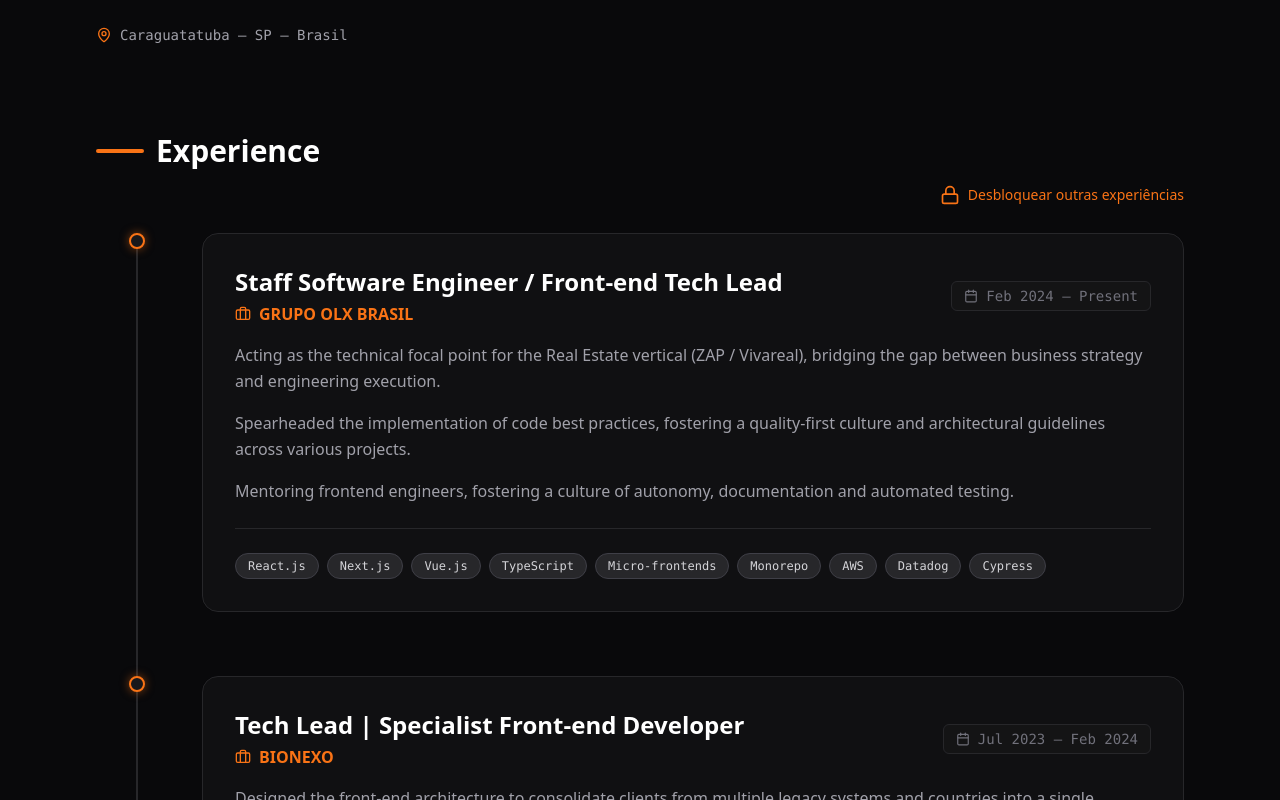
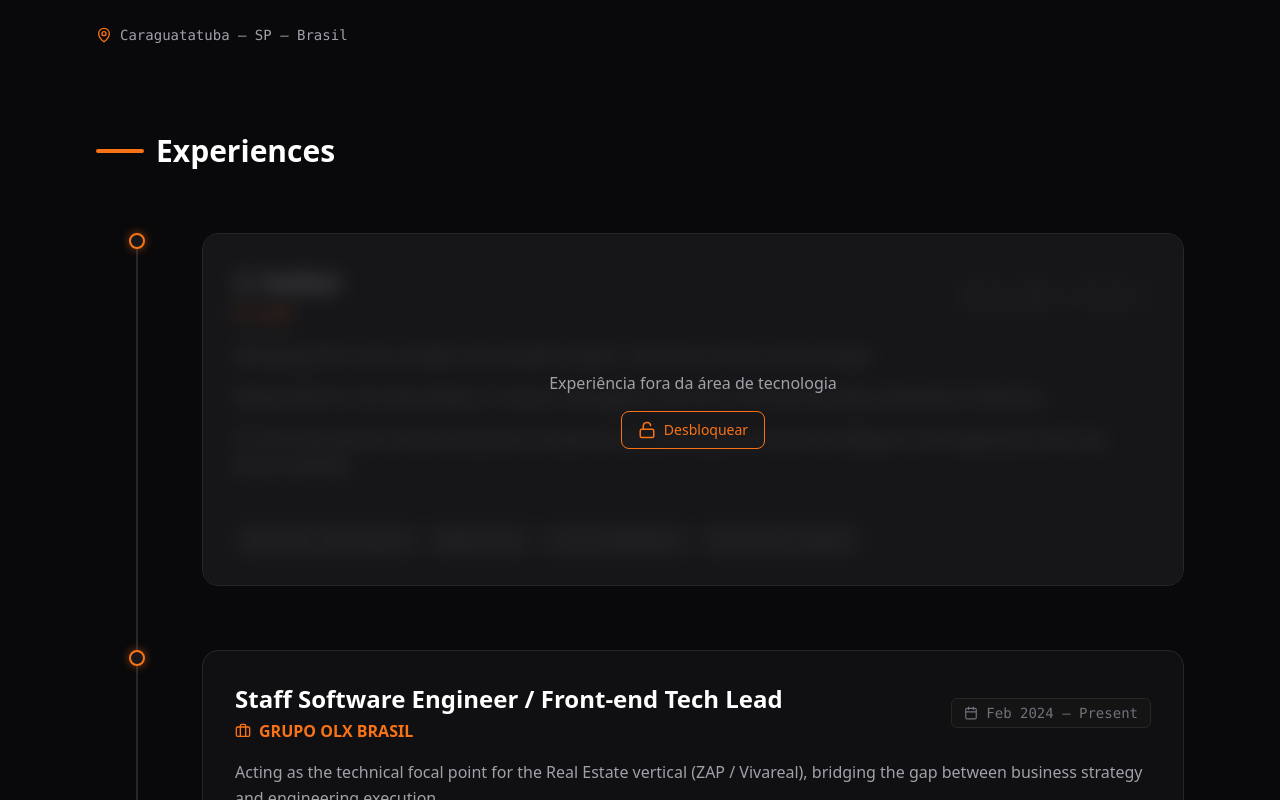
Before and after one commit to andhersonsantos/bio-landing-page, a React (Vite) app: page / in a window 1280 px wide. Shown: the part 640-1440 px from the top of the page. Built offline with nearby package versions, Linux system fonts and the light colour scheme.

Commit message:
Refactor Experience component: Introduce ExperienceCard for better code organization, simplify state management, and enhance user interaction with unlock functionality. Update text content for improved clarity and relevance.

```diff
--- a/src/components/Experience.tsx
+++ b/src/components/Experience.tsx
@@ -1,90 +1,29 @@
-import { memo, useState, useMemo, useCallback } from 'react';
+import { memo, useState, useCallback } from 'react';
 import { motion } from 'framer-motion';
-import { Briefcase, Calendar, Lock, Unlock } from 'lucide-react';
+import { Briefcase, Calendar, Unlock } from 'lucide-react';
 import { ExperienceItem, ResumeData } from '../types/Resume';
 
-type ExperienceProps = {
-  experiences: ExperienceItem[];
-  title: string;
+type ExperienceCardProps = {
+  job: ExperienceItem;
+  index: number;
   ariaLabels: ResumeData['ariaLabels'];
 };
 
-export const Experience = memo(function Experience({
-  experiences,
-  title,
+const ExperienceCard = memo(function ExperienceCard({
+  job,
+  index,
   ariaLabels,
-}: ExperienceProps) {
-  const [unlocked, setUnlocked] = useState(false);
+}: ExperienceCardProps) {
+  const [isUnlocked, setIsUnlocked] = useState(false);
 
   const handleUnlock = useCallback(() => {
-    setUnlocked(true);
+    setIsUnlocked(true);
   }, []);
 
-  const visibleExperiences = useMemo(
-    () => experiences.filter((job) => !job.isLocked || unlocked),
-    [experiences, unlocked]
-  );
+  const isLocked = job.isLocked && !isUnlocked;
 
   return (
-    <section
-      id="experience"
-      className="py-10 px-6 lg:px-24 relative"
-      aria-labelledby="experience-title"
-    >
-      <div className="lg:flex items-center gap-2 justify-between">
-        <span>
-          <h3
-            id="experience-title"
-            className="text-3xl font-bold text-white lg:mb-16 flex items-center gap-3"
-          >
-            <span
-              className="w-12 h-1 bg-brand-orange rounded-full"
-              aria-hidden="true"
-            ></span>
-            {title}
-          </h3>
-        </span>
-        <motion.button
-          onClick={handleUnlock}
-          tabIndex={unlocked ? -1 : 0}
-          className="flex items-center gap-2 text-brand-orange cursor-pointer hover:text-orange-400 transition-colors bg-transparent border-none p-0 my-6 lg:mb-0"
-          whileTap={{ scale: 0.95 }}
-          animate={{ opacity: unlocked ? 0 : 1 }}
-          transition={{ duration: 1.5, ease: 'easeInOut' }}
-          aria-label={ariaLabels.unlockExperiences}
-          aria-disabled={unlocked}
-          type="button"
-          onKeyDown={(e) => {
-            if ((e.key === 'Enter' || e.key === ' ') && !unlocked) {
-              e.preventDefault();
-              handleUnlock();
-            }
-          }}
-        >
-          <motion.div
-            key={unlocked ? 'unlocked' : 'locked'}
-            initial={{ rotate: 0 }}
-            animate={{ rotate: unlocked ? [0, -15, 15, -10, 0] : 0 }}
-            transition={{ duration: 0.6, ease: 'easeInOut' }}
-            aria-hidden="true"
-          >
-            {unlocked ? <Unlock size={20} /> : <Lock size={20} />}
-          </motion.div>
-          <span className="text-sm font-medium">
-            Desbloquear outras experiências
-          </span>
-        </motion.button>
-      </div>
-
-      <div
-        className="relative border-l-2 border-zinc-800 ml-4 md:ml-10 space-y-16"
-        role="list"
-        aria-label={ariaLabels.experienceTimeline}
-        aria-live="polite"
-      >
-        {visibleExperiences.map((job, index) => (
     <motion.article
-            key={index}
       initial={{ opacity: 0, x: -50 }}
       whileInView={{ opacity: 1, x: 0 }}
       viewport={{ once: true, margin: '-100px' }}
@@ -92,17 +31,49 @@ export const Experience = memo(function Experience({
       className="relative pl-8 md:pl-16"
       role="listitem"
     >
-            {/* Timeline Dot */}
       <span
         className="absolute -left-[9px] top-0 w-4 h-4 rounded-full bg-zinc-900 border-2 border-brand-orange shadow-[0_0_10px_rgba(249,115,22,0.5)]"
         aria-hidden="true"
       />
 
-            <div className="bg-brand-surface/50 backdrop-blur-sm p-6 md:p-8 rounded-2xl border border-zinc-800 hover:border-zinc-700 transition-all group">
+      <div className="bg-brand-surface/50 backdrop-blur-sm p-6 md:p-8 rounded-2xl border border-zinc-800 hover:border-zinc-700 transition-all group relative">
+        {isLocked && (
+          <div className="absolute inset-0 flex items-center justify-center z-10 bg-zinc-900/80 backdrop-blur-sm rounded-2xl">
+            <motion.div
+              initial={{ opacity: 0, scale: 0.9 }}
+              animate={{ opacity: 1, scale: 1 }}
+              transition={{ duration: 0.3 }}
+              className="flex flex-col items-center gap-4 p-6"
+            >
+              <p className="text-brand-muted text-center text-sm md:text-base">
+                Experiência fora da área de tecnologia
+              </p>
+              <motion.button
+                onClick={handleUnlock}
+                className="flex items-center gap-2 text-brand-orange cursor-pointer hover:text-orange-400 transition-colors bg-transparent border border-brand-orange px-4 py-2 rounded-lg hover:bg-brand-orange/10"
+                whileTap={{ scale: 0.95 }}
+                aria-label="Desbloquear experiência"
+                type="button"
+                onKeyDown={(e) => {
+                  if (e.key === 'Enter' || e.key === ' ') {
+                    e.preventDefault();
+                    handleUnlock();
+                  }
+                }}
+              >
+                <Unlock size={18} />
+                <span className="text-sm font-medium">Desbloquear</span>
+              </motion.button>
+            </motion.div>
+          </div>
+        )}
+        <div
+          className={`transition-all ${isLocked ? 'blur-sm select-none' : ''}`}
+        >
           <div className="flex flex-col md:flex-row md:items-center justify-between mb-4 gap-2">
             <div>
               <h4 className="text-xl md:text-2xl font-bold text-white group-hover:text-brand-orange transition-colors flex gap-2 items-center">
-                    {job.isLocked && <Unlock size={20} aria-hidden="true" />}
+                {isLocked && <Unlock size={20} aria-hidden="true" />}
                 {job.role}
               </h4>
               <div className="flex items-center gap-2 text-brand-orange font-semibold mt-1">
@@ -140,7 +111,56 @@ export const Experience = memo(function Experience({
             ))}
           </div>
         </div>
+      </div>
     </motion.article>
+  );
+});
+
+type ExperienceProps = {
+  experiences: ExperienceItem[];
+  title: string;
+  ariaLabels: ResumeData['ariaLabels'];
+};
+
+export const Experience = memo(function Experience({
+  experiences,
+  title,
+  ariaLabels,
+}: ExperienceProps) {
+  return (
+    <section
+      id="experience"
+      className="py-10 px-6 lg:px-24 relative"
+      aria-labelledby="experience-title"
+    >
+      <div className="lg:flex items-center gap-2 justify-between">
+        <span>
+          <h3
+            id="experience-title"
+            className="text-3xl font-bold text-white lg:mb-16 flex items-center gap-3"
+          >
+            <span
+              className="w-12 h-1 bg-brand-orange rounded-full"
+              aria-hidden="true"
+            ></span>
+            {title}
+          </h3>
+        </span>
+      </div>
+
+      <div
+        className="relative border-l-2 border-zinc-800 ml-4 md:ml-10 space-y-16"
+        role="list"
+        aria-label={ariaLabels.experienceTimeline}
+        aria-live="polite"
+      >
+        {experiences.map((job, index) => (
+          <ExperienceCard
+            key={index}
+            job={job}
+            index={index}
+            ariaLabels={ariaLabels}
+          />
         ))}
       </div>
     </section>
--- a/src/constants/text-content.ts
+++ b/src/constants/text-content.ts
@@ -124,13 +124,12 @@ export const DATA_PT: ResumeData = {
       summary: [
         "Gerenciando o 'projeto' mais complexo e valioso da vida: o futuro de dois seres humanos.",
         "Responsável pelo 'deploy' diário de valores, 'debugging' de birras e garantia de alta disponibilidade de afeto.",
-        'É a única posição onde os incidentes em produção ensinam mais sobre inteligência emocional e negociação do que qualquer reunião de board. O ROI é infinito e medido em abraços.',
+        'É a única posição onde os incidentes em produção ensinam mais sobre inteligência emocional e negociação do que qualquer reunião de board.',
       ],
       techStack: [
         'Inteligência Emocional',
         'Negociação',
         'Gestão de Crise',
-        'Storytelling',
         'Ensinamento por exemplo',
       ],
     },
@@ -253,6 +252,7 @@ export const DATA_PT: ResumeData = {
       location: 'Caraguatatuba, SP',
       summary: [
         'Fundação e gestão de consultoria de software, desenvolvendo soluções de CRM e CMS sob medida para os setores Imobiliário e de Mídia.',
+        'Além dos projetos de software, tive uma loja de informática aberta ao público. A rotina de vender produtos e resolver problemas técnicos na hora me ensinou muito sobre atendimento e a correria real de manter um comércio funcionando.',
         'Essa experiência forneceu uma base sólida em gestão de produtos, liderança de pessoas e métricas de negócios.',
       ],
       techStack: [
@@ -273,11 +273,14 @@ export const DATA_PT: ResumeData = {
       role: 'Mecânico de automóveis',
       period: '2004 – Abril 2006',
       location: 'Caraguatatuba, SP',
-      summary: ['Manutenção de veículos de diversas marcas e modelos.'],
+      summary: [
+        'Compreendi que uma oficina vive de confiança. A responsabilidade de garantir a segurança dos veículos me mostrou que um erro não afeta apenas peças, mas vidas e a reputação do negócio. Essa visão moldou minha ética de trabalho para honrar a fé que os clientes depositavam em nós.',
+      ],
       techStack: [
-        'Mecânico de automóveis',
-        'Injeção Eletrônica',
-        'Alinhamento e Balanceamento',
+        'Confiança',
+        'Responsabilidade',
+        'Relacionamento',
+        'Precision',
       ],
     },
     {
@@ -286,12 +289,15 @@ export const DATA_PT: ResumeData = {
       role: 'Auxiliar Administrativo',
       period: '2000 – 2004',
       location: 'Caraguatatuba, SP',
-      summary: ['Auxiliar administrativo em uma auto mecânica.'],
+      summary: [
+        'Morar sozinho e pagar as próprias contas aos 14 anos foi minha verdadeira escola. Levei essa realidade para o dia a dia da oficina, aprendendo que organização e compromisso eram essenciais não só para o trabalho, mas para a vida.',
+      ],
       techStack: [
-        'Atendimento ao Cliente',
-        'Controle de Estoque',
-        'Contabilidade',
-        'Financeiro',
+        'Resposabilidade',
+        'Relacionamento',
+        'Autonomia',
+        'Organização',
+        'Compromisso',
       ],
     },
   ],
@@ -330,7 +336,7 @@ export const DATA_PT: ResumeData = {
   ui: {
     greeting: 'Olá, sou',
     about: 'Sobre',
-    experience: 'Experiência',
+    experience: 'Experiências',
     skills: 'Habilidades',
     education: 'Formação',
     contact: 'Contato',
@@ -394,13 +400,12 @@ export const DATA_EN: ResumeData = {
       summary: [
         "Managing life's most complex and valuable 'project': the future of two human beings.",
         "Responsible for the daily 'deploy' of values, 'debugging' tantrums, and ensuring high availability of affection.",
-        'It is the only position where production incidents teach more about emotional intelligence and negotiation than any board meeting. The ROI is infinite and measured in hugs.',
+        'It is the only position where production incidents teach more about emotional intelligence and negotiation than any board meeting.',
       ],
       techStack: [
         'Emotional Intelligence',
         'Negotiation',
         'Crisis Management',
-        'Storytelling',
         'Teaching by example',
       ],
     },
@@ -524,6 +529,7 @@ export const DATA_EN: ResumeData = {
       location: 'Caraguatatuba, SP',
       summary: [
         'Founded and managed a software consultancy, developing tailored CRM and CMS solutions for Real Estate and Media sectors.',
+        'Beyond software projects, I ran a computer store open to the public. The daily routine of selling products and solving technical problems on the spot taught me a lot about customer service and the real hustle of keeping a business running.',
         'This experience provided a solid foundation in product management, people leadership, and business metrics.',
       ],
       techStack: [
@@ -543,11 +549,15 @@ export const DATA_EN: ResumeData = {
       role: 'Automotive Mechanic',
       period: '2004 – Abril 2006',
       location: 'Caraguatatuba, SP',
-      summary: ['Maintenance of vehicles from various brands and models.'],
+      summary: [
+        'I understood that a repair shop relies on trust. The responsibility of ensuring vehicle safety showed me that an error affects not just parts, but lives and the business reputation. This perspective shaped my work ethic  to honor the faith clients placed in us.',
+      ],
       techStack: [
-        'Automotive Mechanic',
-        'Electronic Injection',
-        'Tire Alignment and Balance',
+        'Trust',
+        'Responsibility',
+        'Independence',
+        'Relationship',
+        'Precision',
       ],
     },
     {
@@ -556,12 +566,15 @@ export const DATA_EN: ResumeData = {
       role: 'Administrative Assistant',
       period: '2000 – 2004',
       location: 'Caraguatatuba, SP',
-      summary: ['Administrative assistant at an auto mechanic.'],
+      summary: [
+        "Living on my own and paying my own bills at 14 was my real school. I brought this reality into the workshop's daily routine, learning that organization and commitment were essential not just for work, but for life.",
+      ],
       techStack: [
-        'Customer Service',
-        'Inventory Control',
-        'Accounting',
-        'Finance',
+        'Responsibility',
+        'Relationship',
+        'Autonomy',
+        'Organization',
+        'Commitment',
       ],
     },
   ],
@@ -600,7 +613,7 @@ export const DATA_EN: ResumeData = {
   ui: {
     greeting: "Hello, I'm",
     about: 'About',
-    experience: 'Experience',
+    experience: 'Experiences',
     skills: 'Skills',
     education: 'Education',
     contact: 'Contact',
```
Lines whose indentation alone changed are shown as unchanged.
